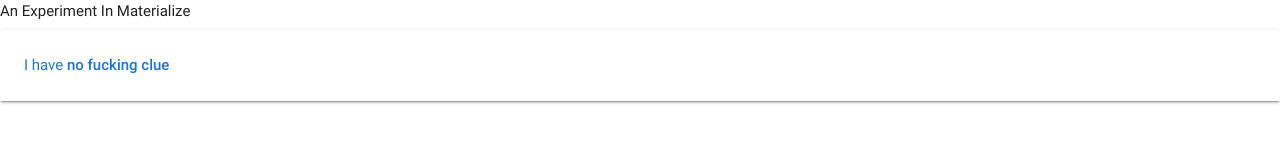
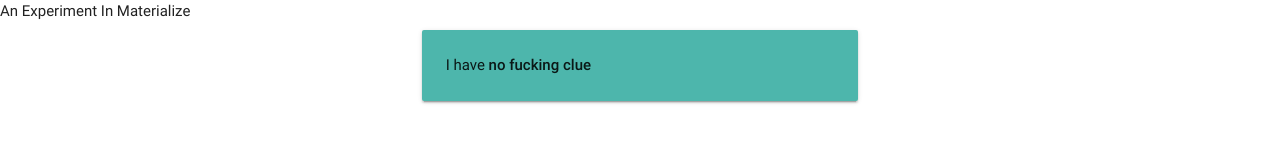
Before and after one commit to Auxiliatrix/EventDataInteractiveTimeline, a plain HTML site: page index.html in a window 1280 px wide. Drawn offline with nearby package versions, Linux system fonts and the light colour scheme.

Commit message:
Update index.html

```diff
--- a/index.html
+++ b/index.html
@@ -17,8 +17,12 @@
       <script type="text/javascript" src="js/materialize.min.js"></script>
     </body>
     <body>
-      <div class="card-panel">
-        <span class="blue-text text-darken-2">I have <strong>no fucking clue</strong></span>
+      <div class="container">
+        <div class="row">
+          <div class="col s6 offset-s3">
+            <div class="card-panel teal lighten-2">I have <strong>no fucking clue</strong></div>
+          </div>
+        </div>
       </div>
     </body>
   </html>
```
